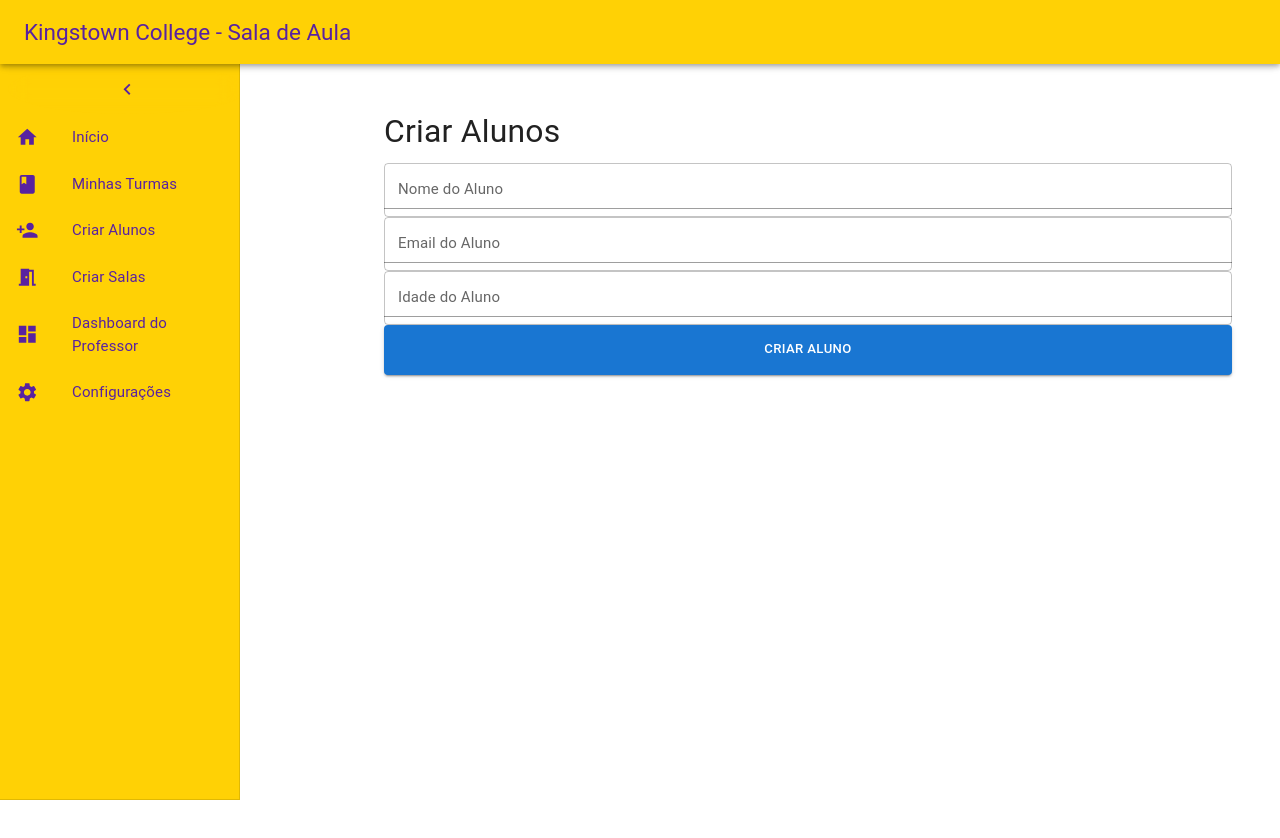
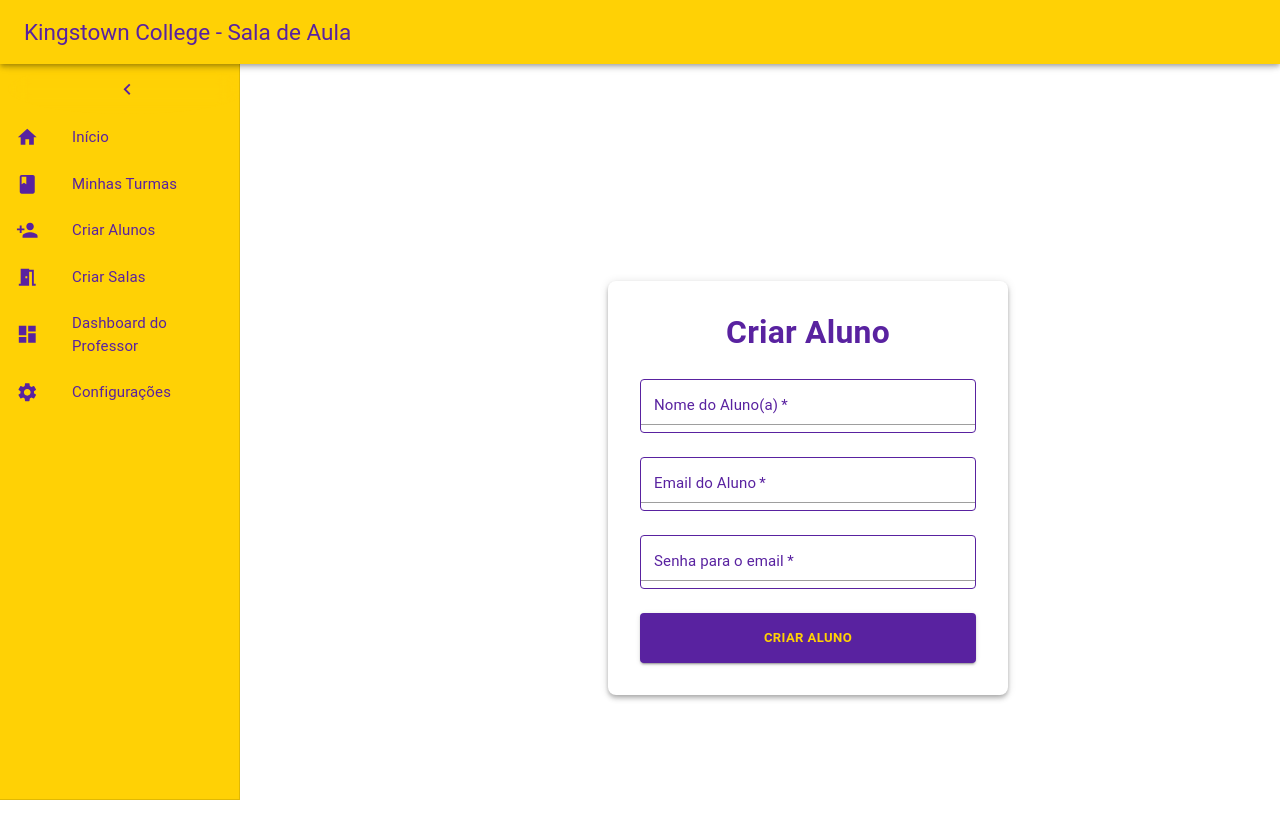
Before and after one commit to Wiltonll/kingstown-sala-de-aula, a React (Create React App) app in the folder Front-End/: page /criar-alunos in a window 1280 px wide. Shown: the top 838 px of the page. Before the commit the page ends 800 px from the top, so only its background shows below. Built offline with nearby package versions, Linux system fonts and the light colour scheme.

Commit message:
NovasTelasCriarTurmasECriarAlunos

```diff
--- a/Front-End/src/components/ProfessorDashboard/CriarAlunos.js
+++ b/Front-End/src/components/ProfessorDashboard/CriarAlunos.js
@@ -1,36 +1,163 @@
-import React from 'react';
-import { TextField, Button, Box, Typography } from '@mui/material';
-import styles from './styles/CriarAlunos.module.css';
+import React, { useState } from 'react';
+import { TextField, Button, Typography, Box, Paper } from '@mui/material';
 
 const CriarAlunos = () => {
+  const [nomeAluno, setNomeAluno] = useState('');
+  const [emailAluno, setEmailAluno] = useState('');
+  const [senhaAluno, setSenhaAluno] = useState('');
+
+  const handleSubmit = (e) => {
+    e.preventDefault();
+    console.log('Aluno Criado com sucesso:', { nomeAluno, emailAluno, senhaAluno });
+  };
+
   return (
-        <Box className={styles.container}>
-            <Typography className={styles.title} variant="h4" component="h1" gutterBottom>
-                Criar Alunos
+    <Box
+      sx={{
+        display: 'flex',
+        justifyContent: 'center',
+        alignItems: 'center',
+        minHeight: '100vh',
+        backgroundColor: '#FFFFF',
+      }}
+    >
+      <Paper
+        elevation={4}
+        sx={{
+          padding: 4,
+          maxWidth: 400,
+          width: '100%',
+          borderRadius: 2,
+          backgroundColor: '#FFFF',
+        }}
+      >
+        <Typography
+          variant="h4"
+          gutterBottom
+          sx={{
+            color: '#5922A0', // Roxo escuro
+            fontWeight: 'bold',
+            textAlign: 'center',
+          }}
+        >
+          Criar Aluno
         </Typography>
-            <Box component="form" noValidate autoComplete="off">
+        <form onSubmit={handleSubmit}>
           <TextField
-                    className={styles.formField}
-                    label="Nome do Aluno"
+            label="Nome do Aluno(a)"
             variant="outlined"
             fullWidth
+            margin="normal"
+            value={nomeAluno}
+            onChange={(e) => setNomeAluno(e.target.value)}
+            required
+            sx={{
+              // Define a cor do rótulo
+              '& .MuiInputLabel-root': {
+                color: '#5922A0',
+              },
+              // Define a cor do rótulo quando focado
+              '& .MuiInputLabel-root.Mui-focused': {
+                color: '#5922A0',
+              },
+              // Configura o contorno do campo
+              '& .MuiOutlinedInput-root': {
+                '& fieldset': {
+                  borderColor: '#5922A0', // Borda inicial
+                },
+                '&:hover fieldset': {
+                  borderColor: '#7E57C2', // Borda ao passar o mouse
+                },
+                '&.Mui-focused fieldset': {
+                  borderColor: '#5922A0', // Borda quando focado
+                },
+              },
+            }}
           />
+
+
           <TextField
-                    className={styles.formField}
             label="Email do Aluno"
             variant="outlined"
             fullWidth
+            margin="normal"
+            type="number"
+            value={emailAluno}
+            onChange={(e) => setEmailAluno(e.target.value)}
+            required
+            sx={{
+              // Define a cor do rótulo
+              '& .MuiInputLabel-root': {
+                color: '#5922A0',
+              },
+              // Define a cor do rótulo quando focado
+              '& .MuiInputLabel-root.Mui-focused': {
+                color: '#5922A0',
+              },
+              // Configura o contorno do campo
+              '& .MuiOutlinedInput-root': {
+                '& fieldset': {
+                  borderColor: '#5922A0', // Borda inicial
+                },
+                '&:hover fieldset': {
+                  borderColor: '#7E57C2', // Borda ao passar o mouse
+                },
+                '&.Mui-focused fieldset': {
+                  borderColor: '#5922A0', // Borda quando focado
+                },
+              },
+            }}
           />
           <TextField
-                    className={styles.formField}
-                    label="Idade do Aluno"
+            label="Senha para o email"
             variant="outlined"
             fullWidth
+            margin="normal"
+            value={senhaAluno}
+            onChange={(e) => setSenhaAluno(e.target.value)}
+            required
+            sx={{
+              // Define a cor do rótulo
+              '& .MuiInputLabel-root': {
+                color: '#5922A0',
+              },
+              // Define a cor do rótulo quando focado
+              '& .MuiInputLabel-root.Mui-focused': {
+                color: '#5922A0',
+              },
+              // Configura o contorno do campo
+              '& .MuiOutlinedInput-root': {
+                '& fieldset': {
+                  borderColor: '#5922A0', // Borda inicial
+                },
+                '&:hover fieldset': {
+                  borderColor: '#7E57C2', // Borda ao passar o mouse
+                },
+                '&.Mui-focused fieldset': {
+                  borderColor: '#5922A0', // Borda quando focado
+                },
+              },
+            }}
           />
-                <Button className={styles.createButton} variant="contained" color="primary">
+          <Button
+            variant="contained"
+            type="submit"
+            fullWidth
+            sx={{
+              marginTop: 2,
+              paddingY: 1.5,
+              backgroundColor: '#5922A0',
+              color: '#FFD105',
+              fontWeight: 'bold',
+              '&:hover': {
+                backgroundColor: '#7E57C2',
+              },
+            }}
+          >
             Criar Aluno
           </Button>
-            </Box>
+        </form>
+      </Paper>
     </Box>
   );
 };
--- a/Front-End/src/components/ProfessorDashboard/CriarSalas.js
+++ b/Front-End/src/components/ProfessorDashboard/CriarSalas.js
@@ -1,55 +1,163 @@
 import React, { useState } from 'react';
-import { TextField, Button, Typography, Box } from '@mui/material';
-import styles from './styles/CriarSalas.module.css';
+import { TextField, Button, Typography, Box, Paper } from '@mui/material';
 
 const CriarSalas = () => {
   const [nomeSala, setNomeSala] = useState('');
-  const [capacidade, setCapacidade] = useState('');
+  const [descricao, setDescricao] = useState('');
   const [horario, setHorario] = useState('');
 
   const handleSubmit = (e) => {
     e.preventDefault();
-    console.log('Sala Criada:', { nomeSala, capacidade, horario });
+    console.log('Sala Criada:', { nomeSala, descricao, horario });
   };
 
   return (
-    <Box className={styles.container}>
-      <Typography className={styles.title} variant="h4" gutterBottom>
+    <Box
+      sx={{
+        display: 'flex',
+        justifyContent: 'center',
+        alignItems: 'center',
+        minHeight: '100vh',
+        backgroundColor: '#FFFFF',
+      }}
+    >
+      <Paper
+        elevation={4}
+        sx={{
+          padding: 4,
+          maxWidth: 400,
+          width: '100%',
+          borderRadius: 2,
+          backgroundColor: '#FFFF',
+        }}
+      >
+        <Typography
+          variant="h4"
+          gutterBottom
+          sx={{
+            color: '#5922A0', // Roxo escuro
+            fontWeight: 'bold',
+            textAlign: 'center',
+          }}
+        >
           Criar Sala
         </Typography>
         <form onSubmit={handleSubmit}>
           <TextField
-          className={styles.formField}
             label="Nome da Sala"
             variant="outlined"
             fullWidth
+            margin="normal"
             value={nomeSala}
             onChange={(e) => setNomeSala(e.target.value)}
             required
+            sx={{
+              // Define a cor do rótulo
+              '& .MuiInputLabel-root': {
+                color: '#5922A0',
+              },
+              // Define a cor do rótulo quando focado
+              '& .MuiInputLabel-root.Mui-focused': {
+                color: '#5922A0',
+              },
+              // Configura o contorno do campo
+              '& .MuiOutlinedInput-root': {
+                '& fieldset': {
+                  borderColor: '#5922A0', // Borda inicial
+                },
+                '&:hover fieldset': {
+                  borderColor: '#7E57C2', // Borda ao passar o mouse
+                },
+                '&.Mui-focused fieldset': {
+                  borderColor: '#5922A0', // Borda quando focado
+                },
+              },
+            }}
+          />
+
+
+          <TextField
+            label="Descrição"
+            variant="outlined"
+            fullWidth
+            margin="normal"
+            type="number"
+            value={descricao}
+            onChange={(e) => setDescricao(e.target.value)}
+            required
+            sx={{
+              // Define a cor do rótulo
+              '& .MuiInputLabel-root': {
+                color: '#5922A0',
+              },
+              // Define a cor do rótulo quando focado
+              '& .MuiInputLabel-root.Mui-focused': {
+                color: '#5922A0',
+              },
+              // Configura o contorno do campo
+              '& .MuiOutlinedInput-root': {
+                '& fieldset': {
+                  borderColor: '#5922A0', // Borda inicial
+                },
+                '&:hover fieldset': {
+                  borderColor: '#7E57C2', // Borda ao passar o mouse
+                },
+                '&.Mui-focused fieldset': {
+                  borderColor: '#5922A0', // Borda quando focado
+                },
+              },
+            }}
           />
           <TextField
-          className={styles.formField}
-          label="Capacidade"
-          variant="outlined"
-          fullWidth
-          type="number"
-          value={capacidade}
-          onChange={(e) => setCapacidade(e.target.value)}
-          required
-        />
-        <TextField
-          className={styles.formField}
             label="Dias/Horários"
             variant="outlined"
             fullWidth
+            margin="normal"
             value={horario}
             onChange={(e) => setHorario(e.target.value)}
             required
+            sx={{
+              // Define a cor do rótulo
+              '& .MuiInputLabel-root': {
+                color: '#5922A0',
+              },
+              // Define a cor do rótulo quando focado
+              '& .MuiInputLabel-root.Mui-focused': {
+                color: '#5922A0',
+              },
+              // Configura o contorno do campo
+              '& .MuiOutlinedInput-root': {
+                '& fieldset': {
+                  borderColor: '#5922A0', // Borda inicial
+                },
+                '&:hover fieldset': {
+                  borderColor: '#7E57C2', // Borda ao passar o mouse
+                },
+                '&.Mui-focused fieldset': {
+                  borderColor: '#5922A0', // Borda quando focado
+                },
+              },
+            }}
           />
-        <Button className={styles.createButton} variant="contained" color="primary" type="submit">
+          <Button
+            variant="contained"
+            type="submit"
+            fullWidth
+            sx={{
+              marginTop: 2,
+              paddingY: 1.5,
+              backgroundColor: '#5922A0',
+              color: '#FFD105',
+              fontWeight: 'bold',
+              '&:hover': {
+                backgroundColor: '#7E57C2',
+              },
+            }}
+          >
             Criar Sala
           </Button>
         </form>
+      </Paper>
     </Box>
   );
 };
--- a/Front-End/src/components/ProfessorDashboard/styles/CriarAlunos.module.css
+++ /dev/null
@@ -1,17 +0,0 @@
-.container {
-    padding: 24px; /* Padding igual a sx={{ padding: 3 }} */
-}
-
-.title {
-    margin-bottom: 16px;
-    font-size: 24px;
-    font-weight: bold;
-}
-
-.formField {
-    margin: 12px 0; /* Margem igual a margin="normal" */
-}
-
-.createButton {
-    margin-top: 16px; /* Margem superior para o botão */
-}
--- a/Front-End/src/components/ProfessorDashboard/styles/CriarSalas.module.css
+++ /dev/null
@@ -1,17 +0,0 @@
-.container {
-    padding: 16px; /* Padding igual a sx={{ padding: 2 }} */
-  }
-
-  .title {
-    margin-bottom: 16px;
-    font-size: 24px;
-    font-weight: bold;
-  }
-
-  .formField {
-    margin: 12px 0; /* Margem igual a margin="normal" */
-  }
-
-  .createButton {
-    margin-top: 16px; /* Margem superior para o botão */
-  }
```
Lines whose indentation alone changed are shown as unchanged.
